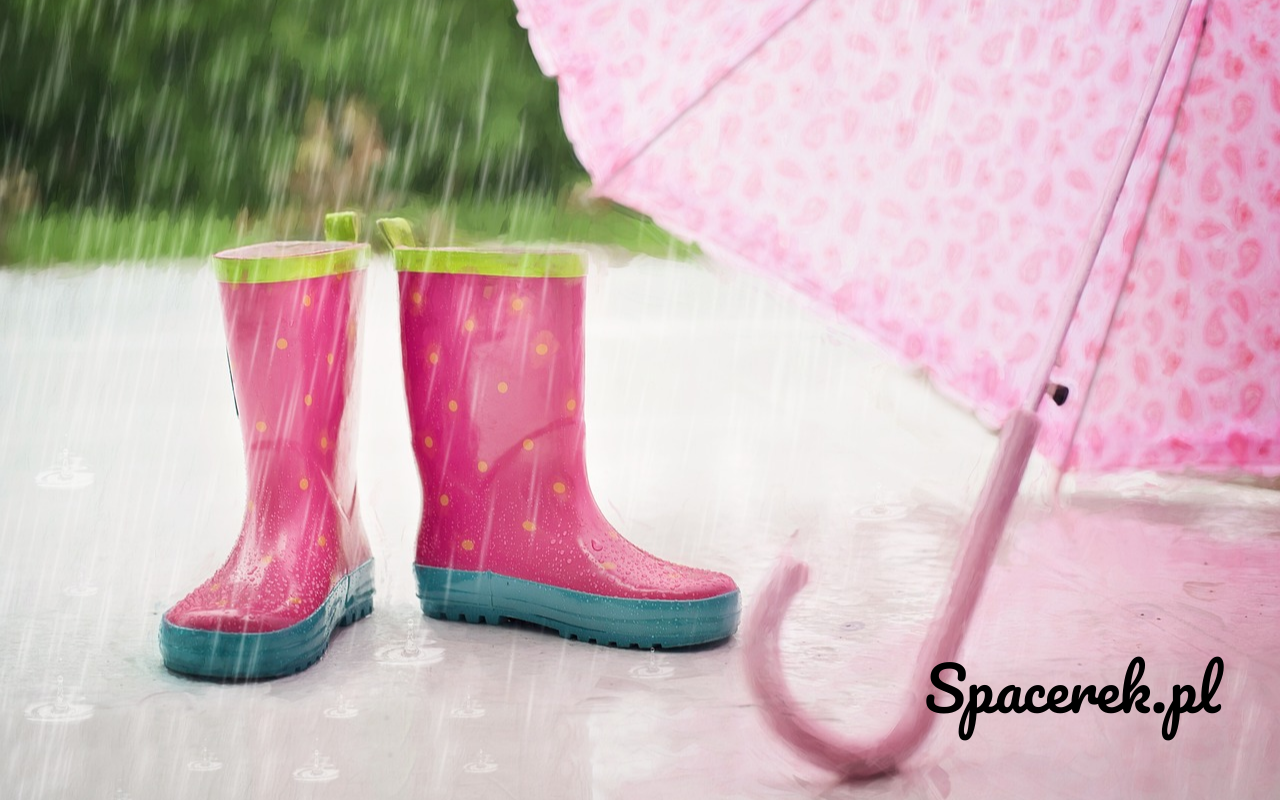
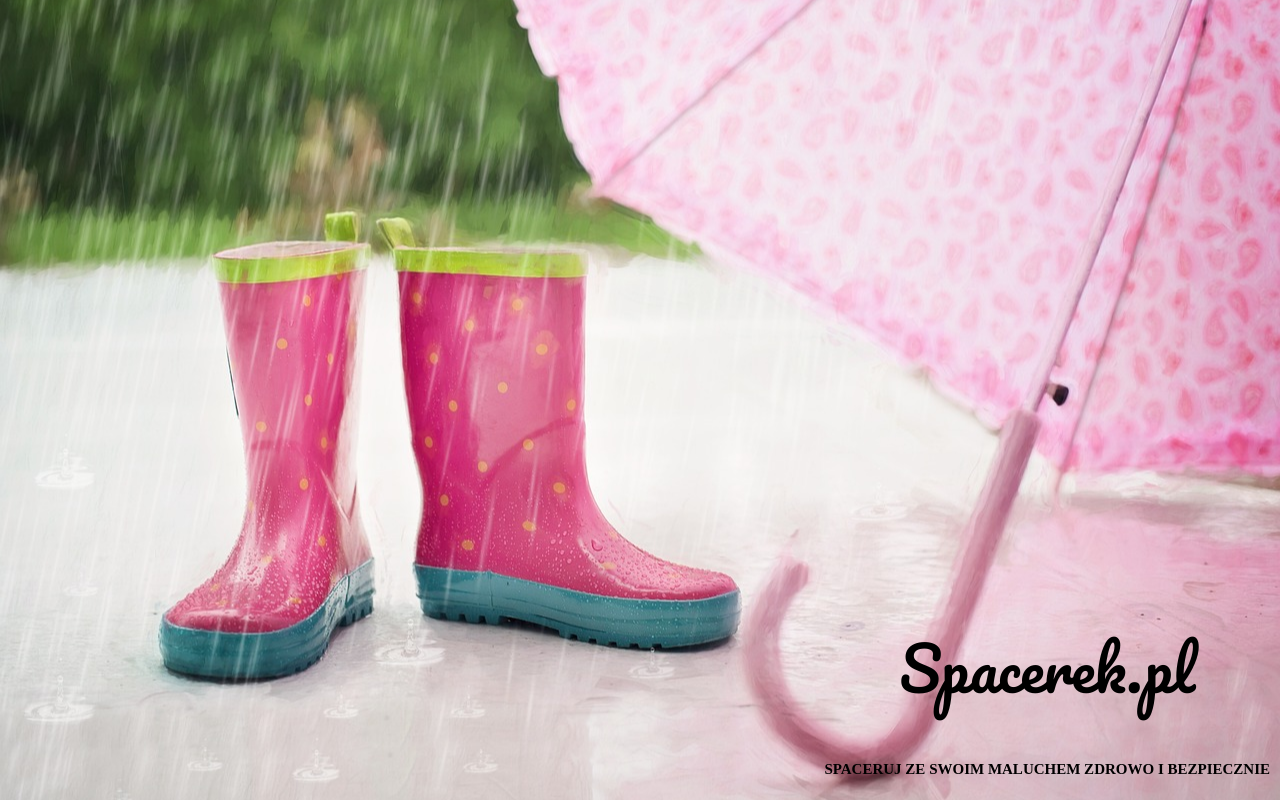
Before and after one commit to abarnowska/Spacerek.pl, a React (Vite) app: page / in a window 1280 px wide. Built offline with nearby package versions, Linux system fonts and the light colour scheme.

Commit message:
adding subtitle

```diff
--- a/src/components/Landingpage.jsx
+++ b/src/components/Landingpage.jsx
@@ -1,13 +1,14 @@
-import classes from './Landingpage.module.css'
+import classes from "./Landingpage.module.css";
 
 export default function Landingpage() {
 	return (
-        <div className={classes.header}>
-            <div className={classes.heroimg}>
-            <h1>Spacerek.pl</h1>
-            </div>
-        </div>
-
-        )
-
+		<div className={classes.header}>
+			<div className={classes.heroimg}>
+                <div className={classes.herotext}>
+				<h1>Spacerek.pl</h1>
+				<h2>SPACERUJ ZE SWOIM MALUCHEM ZDROWO I BEZPIECZNIE</h2>
+                </div>
+			</div>
+		</div>
+	);
 }
--- a/src/components/Landingpage.module.css
+++ b/src/components/Landingpage.module.css
@@ -11,13 +11,15 @@
 	background-size: cover;
 	background-position: center;
 }
-
-h1 {
+.herotext {
 	position: absolute;
 	margin: 0;
 	padding: 1em;
 	bottom: 0;
 	right: 0;
-    font-size: 6em
-;
+    text-align: center;
 }
+
+h1 {
+	font-size: 6em;
+}
```
